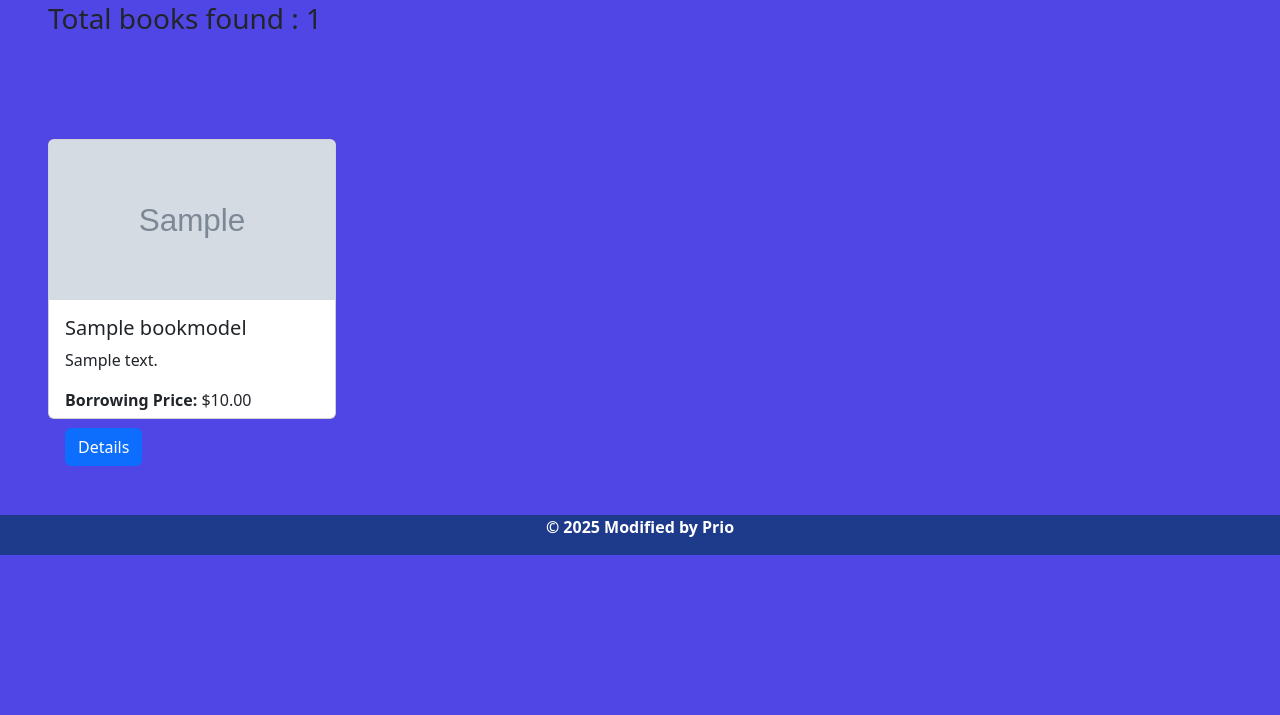
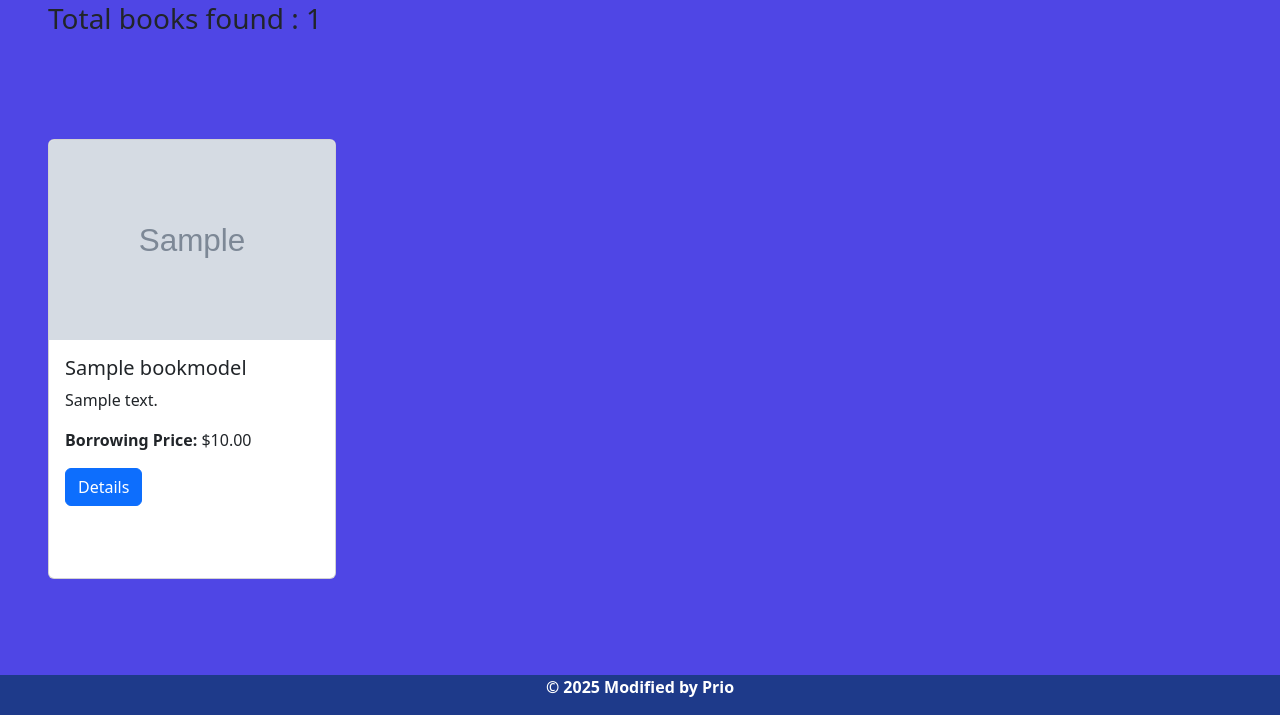
Before and after one commit to Prio96/LMS-deploy, a Django app: page / in a window 1280 px wide. Shown: the part 244-959 px from the top of the page. Before the commit the page ends 799 px from the top, so only its background shows below. Run offline with Django 5.2, Linux system fonts and the light colour scheme; tables that the repository leaves empty hold one stand-in row (values such as "Sample post"); grey boxes marked "Sample" are stand-in pictures; some libraries are stand-ins or nearby versions.

Commit message:
Adjusting dimensions

```diff
--- a/core/templates/index.html
+++ b/core/templates/index.html
@@ -11,8 +11,8 @@
 <h3 class="p-5">Total books found : {{books|length}}</h3>
 <div class="d-flex flex-wrap p-5 gap-5">
     {% for book in books %}
-    <div class="card" style="width: 18rem;height:35vh">
-        <img src="{{book.image.url}}" class="card-img-top object-fit-cover" style="height:20vh" alt="...">
+    <div class="card" style="width: 18rem;height:55vh">
+        <img src="{{book.image.url}}" class="card-img-top object-fit-cover" style="height:25vh" alt="...">
         <div class="card-body">
             <h5 class="card-title">{{book.title}}</h5>
             <p class="card-text">{{book.description | truncatewords:8}}</p>
```
